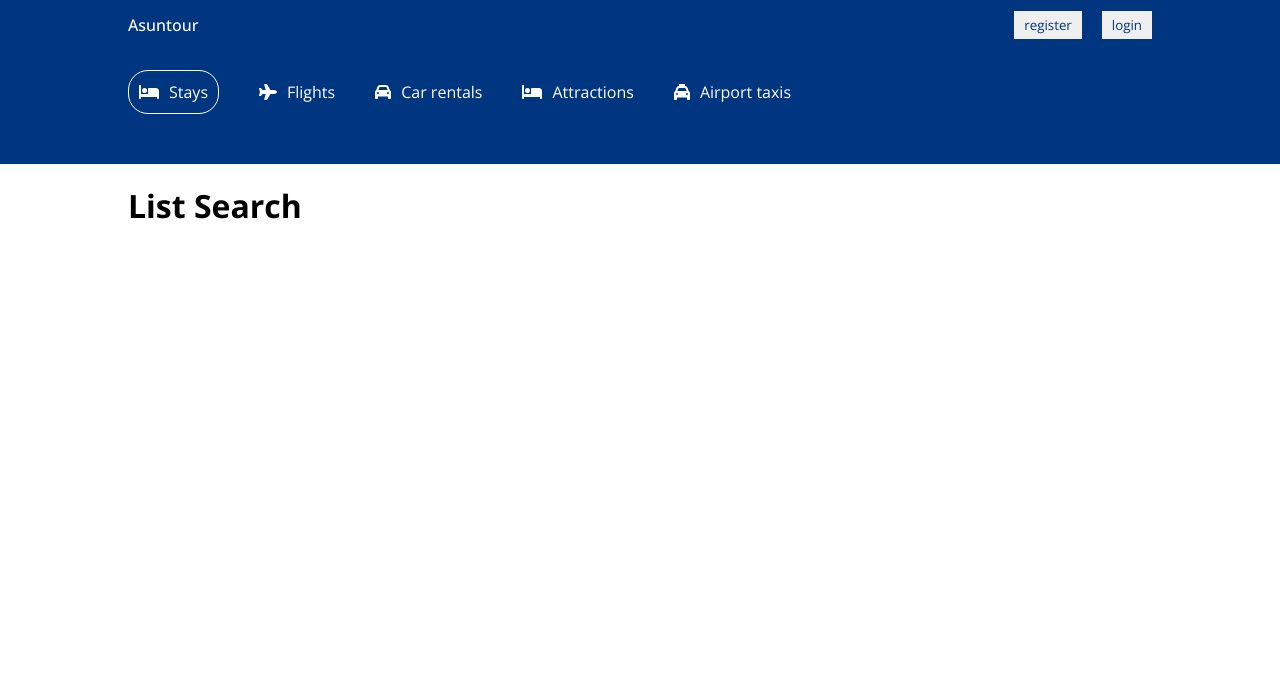
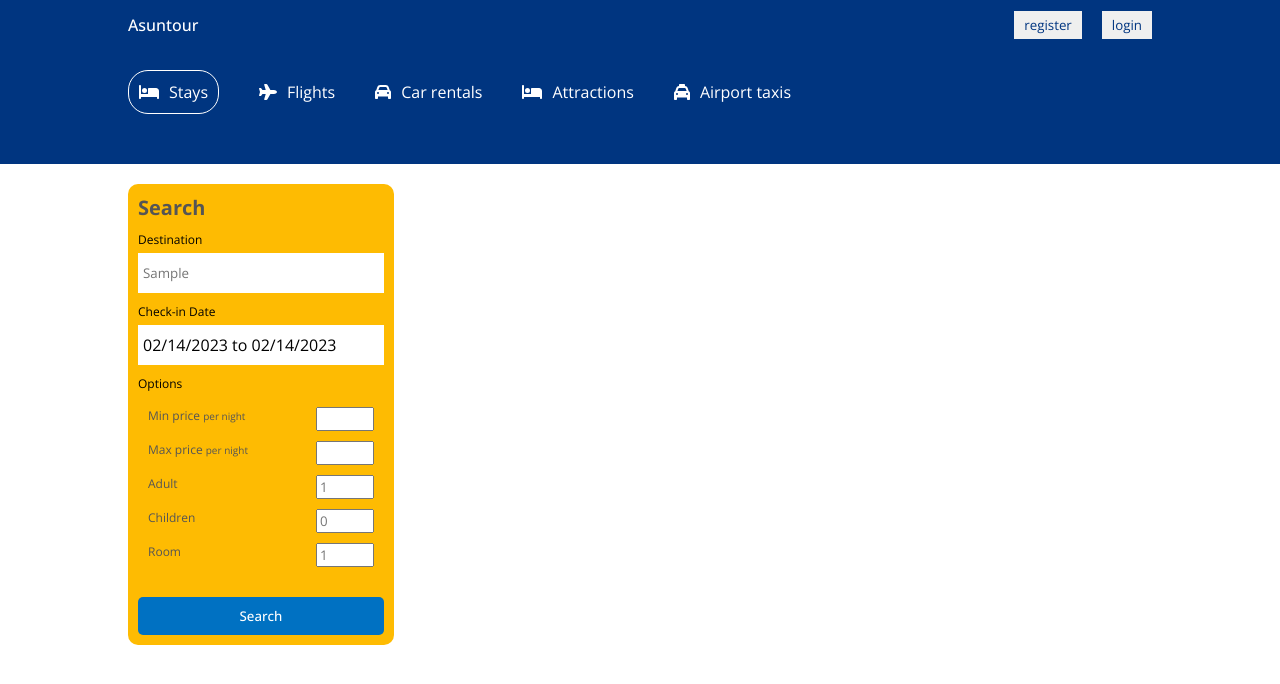
Before and after one commit to fedechaves/goinland-react, a React (Create React App) app: page / in a window 1280 px wide. Both pictures are taken after typing "Sample" into the empty fields and a click on the button "Search". Shown: the top 684 px of the page. Built offline with nearby package versions, Linux system fonts and the light colour scheme; the HTML template or start-up script is replaced by a standard one.

Commit message:
feat: list search column

```diff
--- a/src/pages/list/List.jsx
+++ b/src/pages/list/List.jsx
@@ -1,9 +1,20 @@
 import './list.css';
 import NavBar from '../../components/navBar/NavBar';
 import Header from '../../components/header/Header';
+import { useLocation } from 'react-router-dom';
+import { useState } from 'react';
+import { format } from 'date-fns';
+import { DateRange } from 'react-date-range';
 
 
 const List = () => {
+
+  const location = useLocation();
+  const [destination, setDestination] = useState(location.state.destination);
+  const [date, setDate] = useState(location.state.date);
+  const [openDate, setOpenDate] = useState(false);
+  const [options, setOptions] = useState(location.state.options);
+
   return (
     <div>
         <NavBar/>
@@ -11,7 +22,68 @@ const List = () => {
         <div className="listContainer">
           <div className="listWrapper">
             <div className="listSearch">
-              <h1 className="lsTitle">List Search</h1>
+              <h1 className="lsTitle">Search</h1>
+              <div className="lsItem">
+                  <label>Destination</label>
+                  <input placeholder={destination} type="text" />
+                </div>
+
+                <div className="lsItem">
+                  <label>Check-in Date</label>
+                  <span onClick={() => setOpenDate(!openDate)}>{`${format(date[0].startDate, "MM/dd/yyyy")} to ${format(
+                    date[0].endDate,
+                    "MM/dd/yyyy"
+                  )}`}</span>
+                  {openDate && (<DateRange
+                  onChange={item => setDate([item.selection])}
+                  minDate={new Date()}
+                  ranges={date}/>
+                  )}
+                </div>
+                <div className="lsItem">
+                  <label>Options</label>
+                  <div className="lsOptions">
+                    <div className="lsOptionItem">
+                      <span className='lsOptionText'>
+                        Min price <small>per night</small>
+                      </span>
+                      <input type="number" className='lsOptionInput' />
+                    </div>
+
+                    <div className="lsOptionItem">
+                      <span className='lsOptionText'>
+                        Max price <small>per night</small>
+                      </span>
+                      <input type="number" className='lsOptionInput' />
+                    </div>
+
+                    <div className="lsOptionItem">
+                      <span className='lsOptionText'>
+                      Adult
+                      </span>
+                      <input type="number" min={1} className='lsOptionInput' placeholder={options.adult} />
+                    </div>
+
+                    <div className="lsOptionItem">
+                      <span className='lsOptionText'>
+                        Children
+                      </span>
+                      <input type="number" min={0} className='lsOptionInput' placeholder={options.children}/>
+                    </div>
+
+                    <div className="lsOptionItem">
+                      <span className='lsOptionText'>
+                        Room
+                      </span>
+                      <input type="number"
+                              min={1}
+                              className='lsOptionInput'
+                              placeholder={options.room}
+                      />
+                    </div>
+                </div>
+              </div>
+              <button>Search</button>
             </div>
             <div className="listResult"></div>
           </div>
--- a/src/pages/list/list.css
+++ b/src/pages/list/list.css
@@ -10,3 +10,75 @@
     display: flex;
     gap: 20px;
 }
+
+.listSearch {
+    flex: 1;
+    background-color: #febb02;
+    padding: 10px;
+    border-radius: 10px;
+    position: sticky;
+    top: 10px;
+}
+
+.lsTitle{
+    font-size: 20px;
+    color: #555;
+    margin-bottom: 10px;
+}
+.lsItem{
+    display: flex;
+    flex-direction: column;
+    gap: 5px;
+    margin-bottom: 10px;
+}
+
+.lsItem>label{
+    font-size: 12px;
+}
+
+.lsItem>input{
+    height: 30px;
+    border: none;
+    padding: 5px;
+}
+
+.lsItem>span{
+    height: 30px;
+    padding: 5px;
+    background-color: white;
+    display: flex;
+    align-items: center;
+    cursor: pointer;
+}
+
+.lsOptions {
+    padding: 10px;
+}
+
+.lsOptionItem {
+    display: flex;
+    justify-content: space-between;
+    margin-bottom: 10px;
+    color: #555;
+    font-size: 12px;
+}
+
+.lsOptionInput{
+    width: 50px;
+}
+
+.listSearch>button {
+    padding: 10px;
+    background-color: #0071c2;
+    color: white;
+    border: none;
+    width: 100%;
+    font-weight: 500;
+    cursor: pointer;
+    border-radius: 5px;
+}
+
+.listResult {
+    flex: 3;
+
+}
```
